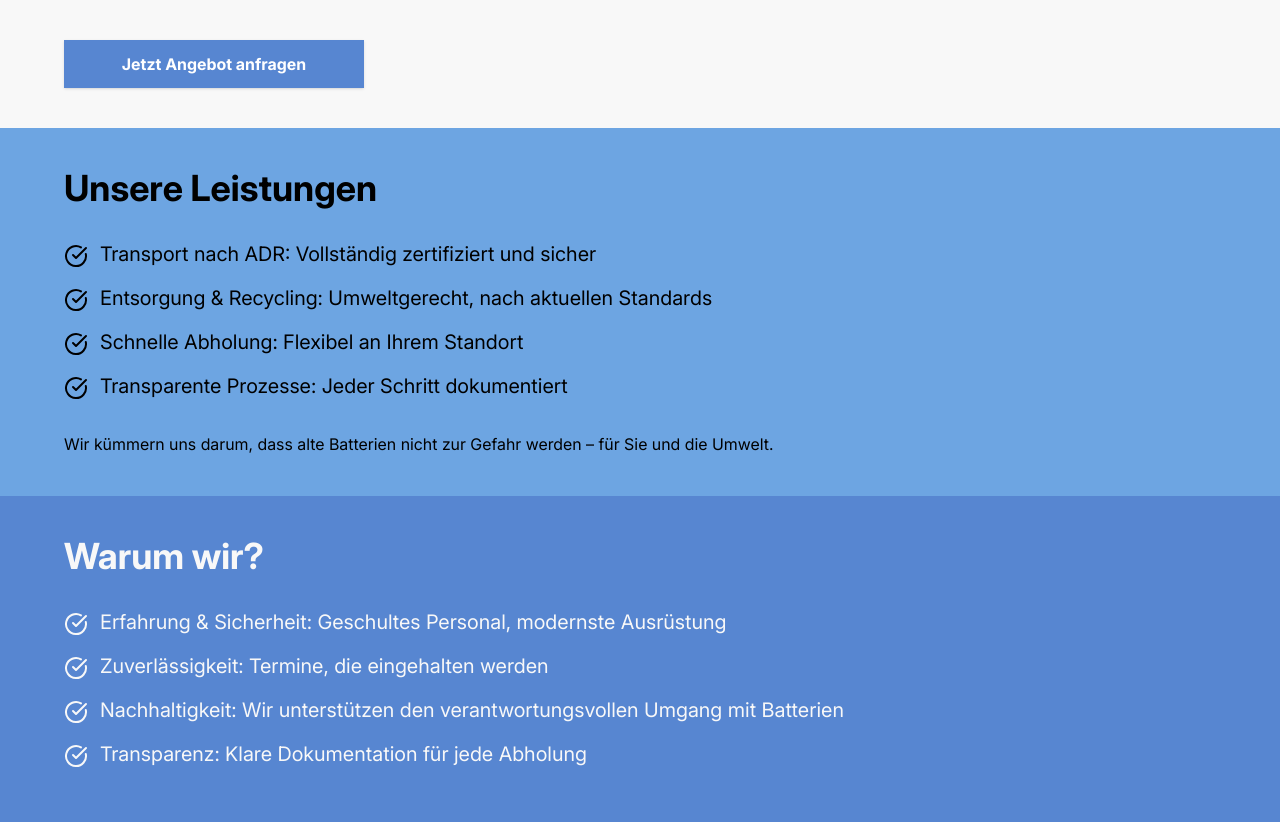
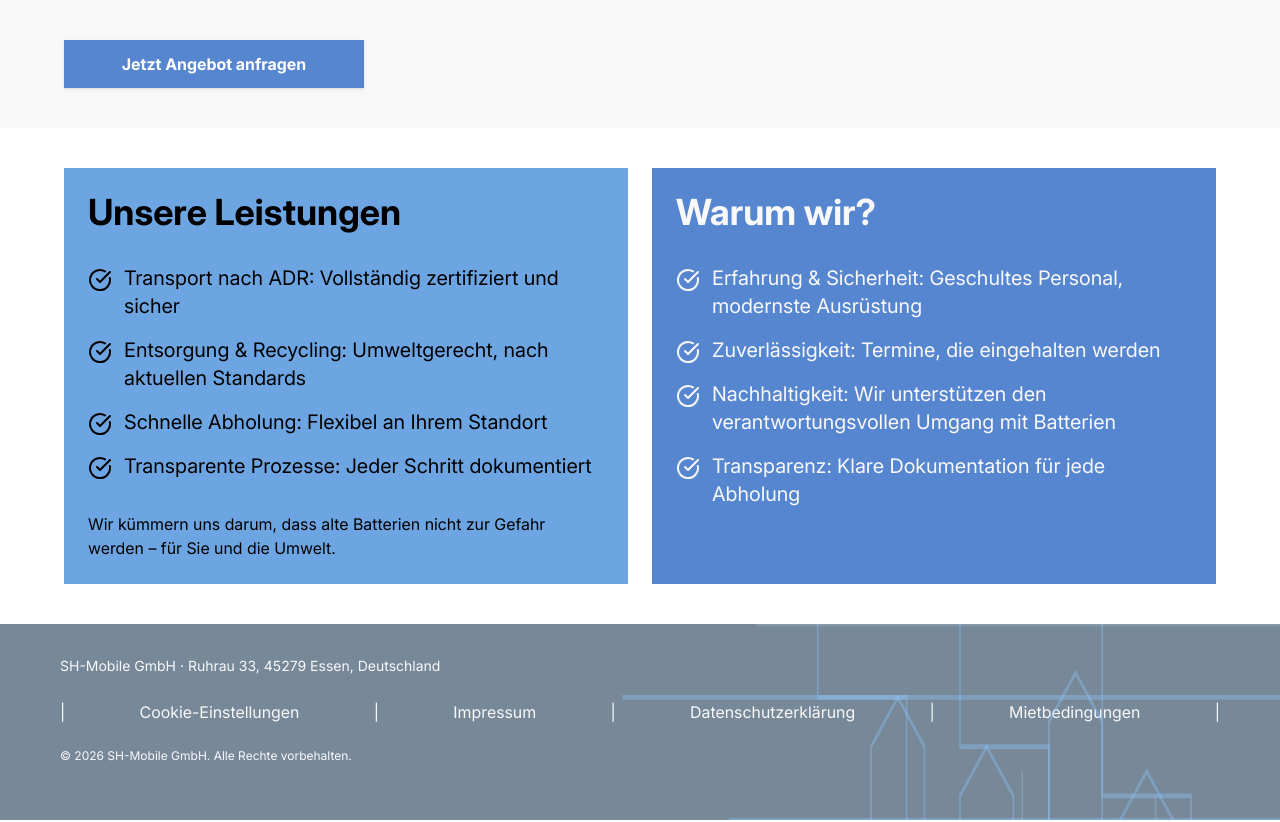
Before and after one commit to janonym2/sh-batterie, a Next.js app: page / in a window 1280 px wide. Shown: the part 700-1522 px from the top of the page. Built offline with nearby package versions, Linux system fonts and the light colour scheme.

Commit message:
desktop design - splitted cols + hover-scale

```diff
--- a/app/page.tsx
+++ b/app/page.tsx
@@ -30,19 +30,22 @@ export default function Home() {
         <Button content="Jetzt Angebot anfragen" onClick={() => alert("Hallo!")} />
       </section>
 
-      <section className="px-[5%] pd:px-15 py-10 bg-[var(--accent-2)]">
+      <div className="px-[5%] pd:px-15 py-10 md:grid md:grid-cols-2 md:gap-6">
+        <section className="bg-[var(--accent-2)] p-6 md:transition-transform md:hover:scale-105">
           <h2 className="text-3xl md:text-4xl font-bold mb-4">
             Unsere Leistungen
           </h2>
           <BulletPoints items={leistungen} miniText={miniText} />
         </section>
 
-      <section className="px-[5%] pd:px-15 py-10 bg-[var(--accent)] text-[var(--lightgray)]">
+        <section className="bg-[var(--accent)] text-[var(--lightgray)] p-6 md:transition-transform md:hover:scale-105">
           <h2 className="text-3xl md:text-4xl font-bold mb-4">
             Warum wir?
           </h2>
           <BulletPoints items={warumWir}/>
         </section>
+      </div>
+
     </div>
   );
 }
```
Lines whose indentation alone changed are shown as unchanged.
